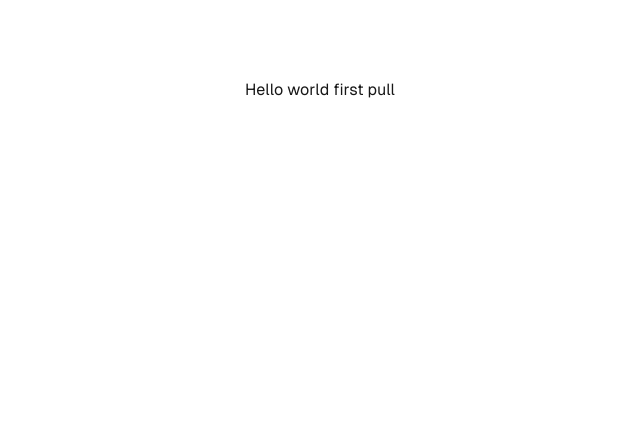
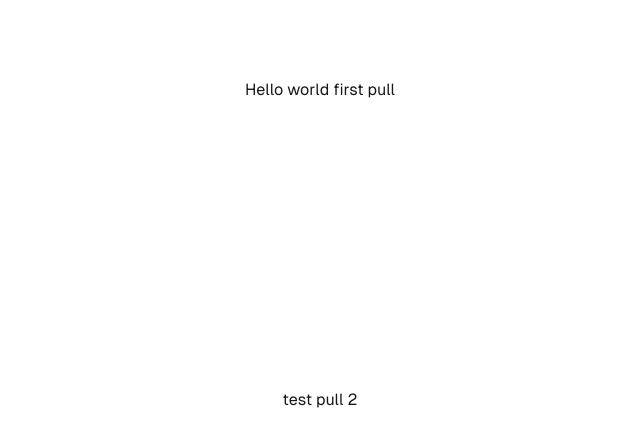
Before and after one commit to tha3atchai/basic-nextjs-deploy, a Next.js app: page / in a window 1280 px wide. Shown: the top 444 px of the page, without its empty margins (320-960 px from the left). Built offline with nearby package versions, Linux system fonts and the light colour scheme.

Commit message:
test pull 2

```diff
--- a/app/page.tsx
+++ b/app/page.tsx
@@ -1,7 +1,8 @@
 export default function Home() {
   return (
     <div className="grid grid-rows-[20px_1fr_20px] items-center justify-items-center min-h-screen p-8 pb-20 gap-16 sm:p-20 font-[family-name:var(--font-geist-sans)]">
-      Hello world first pull
+      <div>Hello world first pull</div>
+      <div>test pull 2</div>
     </div>
   );
 }
```
